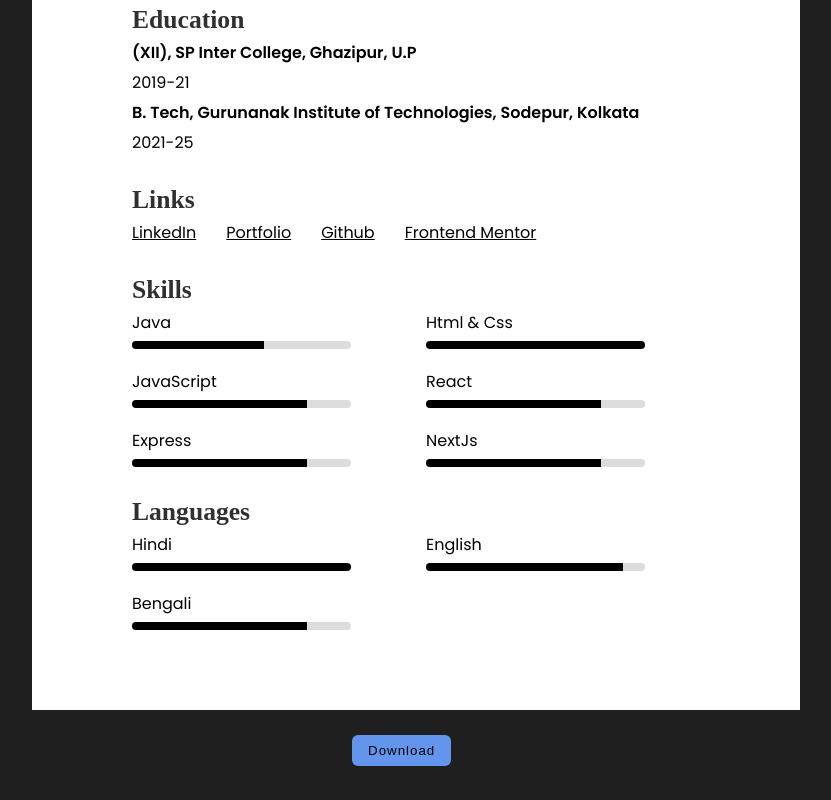
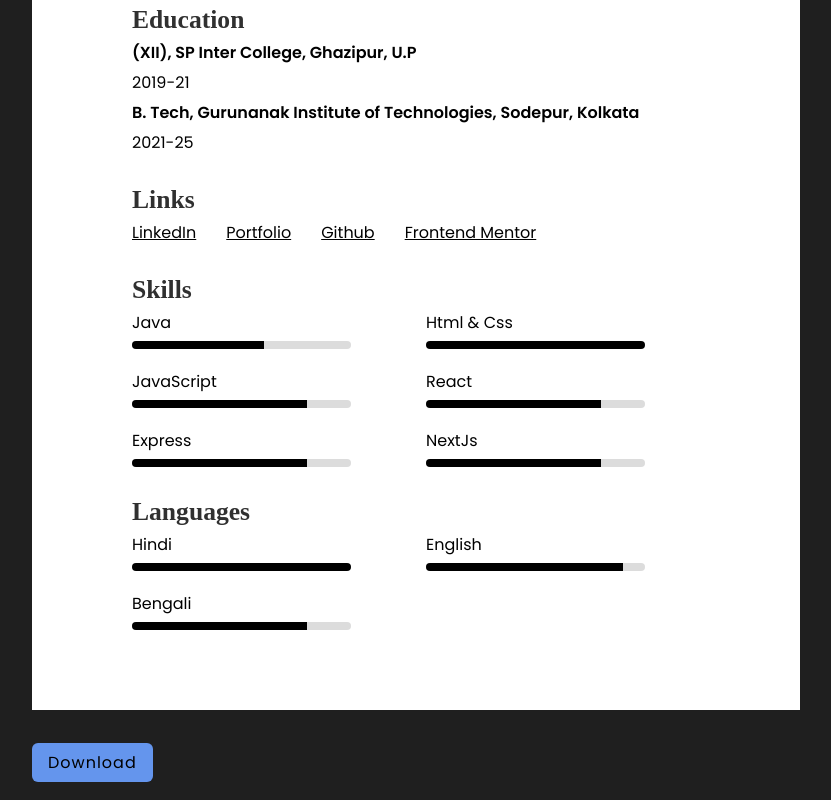
Before and after one commit to Ram0O7/resume, a plain HTML site: page index.html in a window 1280 px wide. Shown: the part 740-1540 px from the top of the page, without its empty margins (224-1055 px from the left). Drawn offline with Linux system fonts and the light colour scheme; a web font is replaced by a local one.

Commit message:
add resume download

```diff
--- a/index.html
+++ b/index.html
@@ -155,7 +155,13 @@
           </div>
         </div>
       </section>
+      <a
+        href="./resume_rk.pdf"
+        style="text-decoration: none"
+        class="btn"
+        download
+        >Download</a
+      >
     </main>
-    <button type="button" class="btn">Download</button>
   </body>
 </html>
--- a/style.css
+++ b/style.css
@@ -91,6 +91,7 @@ img {
   flex-direction: column;
   justify-content: center;
   gap: 30px;
+  margin-bottom: 40px;
 }
 
 .other_details h2 {
@@ -135,10 +136,7 @@ img {
 }
 
 .btn {
-  cursor: pointer;
-  border: none;
   margin-bottom: 25px;
-  margin-left: 45%;
   letter-spacing: 1px;
   padding: 8px 16px;
   background-color: cornflowerblue;
@@ -155,9 +153,6 @@ img {
   }
   .address_info i {
     display: none;
-  }
-  .btn {
-    margin-left: 35%;
   }
 }
 
```
Also changed, not shown: 1 other file.
